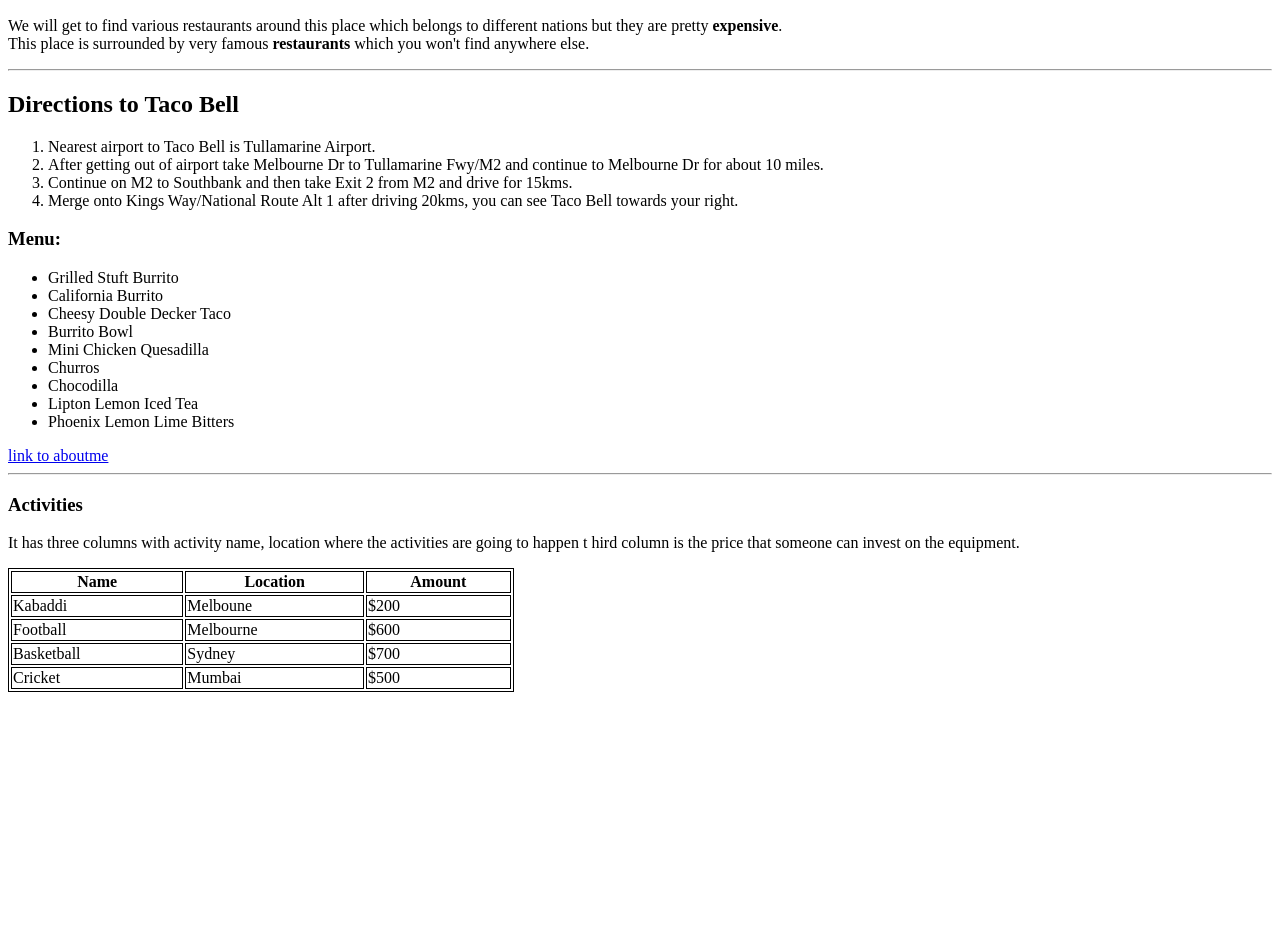
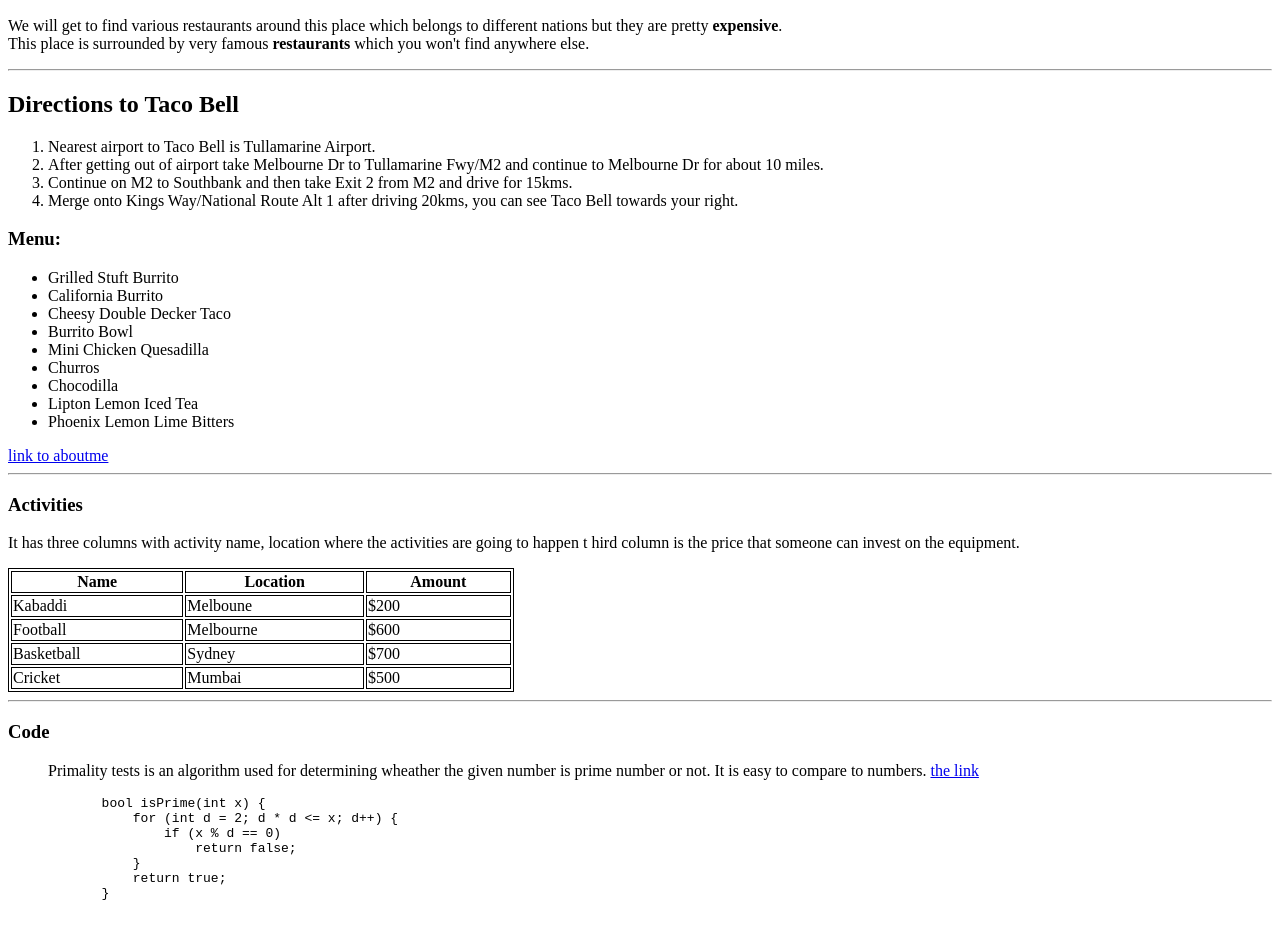
Before and after one commit to 44-563-Web-Apps-S22/webapps-s22-assignment-3-MadhupriyaGundeti, a plain HTML site: page index.html in a window 1280 px wide. Shown: the part 110-1039 px from the top of the page. Before the commit the page ends 810 px from the top, so only its background shows below. Drawn offline with Linux system fonts and the light colour scheme.

Commit message:
Update index.html

```diff
--- a/index.html
+++ b/index.html
@@ -68,5 +68,21 @@
                 <td>$500</td>
             </tr>
         </table>
+        <hr>
+        <h3>Code</h3>
+        <blockquote>
+                    Primality tests is an algorithm used for determining wheather the given number is prime number or not.
+                    It is easy to compare to numbers.
+            <a href=https://en.wikipedia.org/wiki/Primality_test>the link</a>
+        </blockquote>
+        <pre>
+            bool isPrime(int x) {
+                for (int d = 2; d * d <= x; d++) {
+                    if (x % d == 0)
+                        return false;
+                }
+                return true;
+            }
+        </pre>
     </body>
 </html>
```
